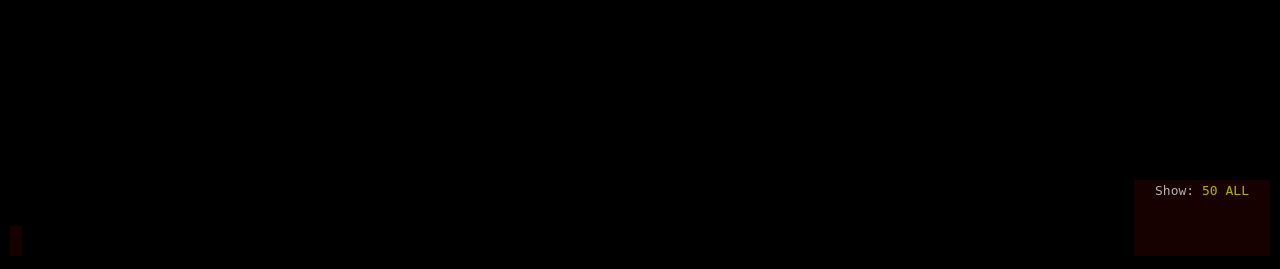
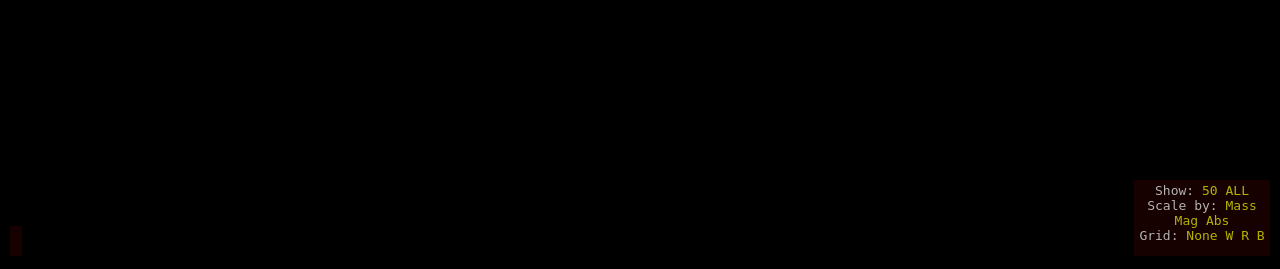
Before and after one commit to jaycrossler/procyon, a Django app: template procyon/starcatalog/templates/star_viewer.html in a window 1280 px wide. Shown: the part 534-803 px from the top of the page. Run offline with Django 3.2, Linux system fonts and the light colour scheme; the template is opened without the code that fills it: most values are stand-ins (such as "Sample title", 1, 10 or a date in 2020).

Commit message:
Improvements to star_viewer UI, can show by magnitude/mass

```diff
--- a/procyon/starcatalog/models.py
+++ b/procyon/starcatalog/models.py
@@ -71,8 +71,8 @@ class Star(models.Model):
     PMRA = models.FloatField(help_text="", blank=True, null=True)
     PMDec = models.FloatField(help_text="", blank=True, null=True)
     RV = models.FloatField(help_text="", blank=True, null=True)
-    mag = models.FloatField(help_text="Brightness from Earth", blank=True, null=True)
-    abs_mag = models.FloatField(help_text="Brightness from 10 parsecs", blank=True, null=True)
+    mag = models.FloatField(help_text="Brightness from Earth (-1 is brightest, 10 is dark. 5 steps = 100x difference)", blank=True, null=True)
+    abs_mag = models.FloatField(help_text="Brightness from 10 parsecs (-11 is brightest, 19 is darkest. 5 steps = 100x difference)", blank=True, null=True)
     spectrum = models.CharField(max_length=40, help_text="Color Spectrum", blank=True, null=True)
     color_index = models.FloatField(help_text="", blank=True, null=True)
     X = models.FloatField(help_text="Galactic X Coordinate", blank=True, null=True)
--- a/procyon/starcatalog/templates/star_viewer.html
+++ b/procyon/starcatalog/templates/star_viewer.html
@@ -35,8 +35,17 @@
 		</div>
 
 		<div id="details">
-			Show: <span onclick="star_viewer.init_object_points(50,false,false);">50</span>
-			<span onclick="star_viewer.init_object_points(5000,false,false);">ALL</span>
+			Show: <span onclick="star_viewer.init_object_points(50);">50</span>
+			<span onclick="star_viewer.init_object_points(5000);">ALL</span><br/>
+			Scale by: <span onclick="star_viewer.refresh_stars({scale:'mass'});">Mass</span>
+			<span onclick="star_viewer.refresh_stars({scale:'mag'});">Mag</span>
+			<span onclick="star_viewer.refresh_stars({scale:'abs_mag'});">Abs</span><br/>
+			Grid: <span onclick="star_viewer.remove_grid_lines();">None</span>
+			<span onclick="star_viewer.init_grid();">W</span>
+			<span onclick="star_viewer.init_grid({lightColor:0xff0000,darkColor:0x886666,rot:2});">R</span>
+			<span onclick="star_viewer.init_grid({lightColor:0x4444ee,darkColor:0x222288,rot:4});">B</span><br/>
+
+
 		</div>
 
 <script type="text/javascript">
--- a/procyon/starsystemmaker/space_helpers.py
+++ b/procyon/starsystemmaker/space_helpers.py
@@ -88,6 +88,8 @@ def closest_stars(item, star_model, distance=10, goal_count=140):
         star_handle['y'] = s.location.y
         star_handle['z'] = s.location.z
         star_handle['mass'] = s.guessed_mass or 0
+        star_handle['mag'] = s.star.mag or 0
+        star_handle['abs_mag'] = s.star.abs_mag or 0
         star_handle['dist'] = dist
         star_list.append(star_handle)
 
--- a/procyon/static/js/star_viewer.js
+++ b/procyon/static/js/star_viewer.js
@@ -1,15 +1,22 @@
 var star_viewer = {};
 
+//Viewer Settings:
 star_viewer.is_rendered = false;
-star_viewer.particles = [];
 star_viewer.lastClicked = null;
 star_viewer.lastColor = null;
 star_viewer.highlightLine = null;
 star_viewer.object_clicked = null;
+star_viewer.central_sun = null;
 star_viewer.show_sun = false;
-star_viewer.stars_to_show = 4;
-star_viewer.star_scale_default = .002;
-star_viewer.central_sun = null;
+
+star_viewer.particles = [];
+star_viewer.grid_lines = [];
+
+star_viewer.star_scale_default = .006;
+star_viewer.star_scale_multiplier_max = 4;
+star_viewer.star_scale_mode = 'abs_mag';
+
+star_viewer.neighbors_to_highlight = 4;
 star_viewer.bounds = 50;
 star_viewer.close_by_boundary = 0.5;
 star_viewer.initial_stars_shown = 400;
@@ -18,11 +25,18 @@ star_viewer.zoom_close_throttle = 15;
 star_viewer.zoom_out_throttle = 5;
 star_viewer.zoom_out_max = 120;
 star_viewer.star_canvas_size = 96;
-star_viewer.mass_rescale = 20;
-star_viewer.star_mass_max = 10;
 star_viewer.camera_movement_speed = 1;
 star_viewer.camera_look_speed = 0.005;
 
+star_viewer.grid_lineSteps = 12;
+star_viewer.grid_boxSize = 10;
+star_viewer.grid_lightEvery = 3;
+star_viewer.grid_dark_color = 0x333333;
+star_viewer.grid_light_color = 0x666666;
+star_viewer.grid_dark_opacity = 0.6;
+star_viewer.grid_light_opacity = 0.4;
+
+star_viewer.PI2 = Math.PI * 2;
 star_viewer.function_run_when_close = function(){
     var star = star_viewer.central_sun;
     console.log("Close to central star: " + star.name + " " + star.id);
@@ -30,14 +44,14 @@ star_viewer.function_run_when_close = function(){
 star_viewer.function_run_when_double_clicked = function(star){
     console.log(star.star_info.id);
 
-    if (star.star_info && star.star_info.id && !star.star_info.centered) {
+    if (star.star_info && typeof star.star_info.id=="number" && !star.star_info.centered) {
         var info = star.star_info;
         document.location.href="/maker/viewer/"+info.id;
     }
 
 };
-star_viewer.PI2 = Math.PI * 2;
 
+//===================
 var program = function ( context, color ) {
     context.fillStyle = color.__styleString;
     context.beginPath();
@@ -98,7 +112,11 @@ star_viewer.generateSunTexture=function(color, size, showShell, altColor) {
     context.fillRect( 0, 0, canvas.width, canvas.height );
     return canvas;
 };
-star_viewer.init_object_points=function(show_amount, isRedder, isHideDwarfs) {
+star_viewer.refresh_stars=function(options){
+    star_viewer.star_scale_mode=options.scale||'abs_mag';
+    star_viewer.init_object_points();
+};
+star_viewer.init_object_points=function(show_amount, isRedder) {
 
     show_amount = show_amount || star_viewer.initial_stars_shown || stars.length;
     var color_offset = (isRedder) ? 0x006050 : 0x000000;
@@ -185,7 +203,14 @@ star_viewer.init_object_points=function(show_amount, isRedder, isHideDwarfs) {
                 map: new THREE.Texture( star_viewer.generateSunTexture(color,1) ), blending: THREE.AdditiveBlending
             } );
 
-            var scale = star_viewer.size_based_on_star_mass(obj.mass);
+            var scale = star_viewer.star_scale_default;
+            if (star_viewer.star_scale_mode == 'mass') scale = star_viewer.size_based_on_star_mass(obj.mass);
+            if (star_viewer.star_scale_mode == 'mag') scale = star_viewer.size_based_on_mag(obj.mag);
+            if (star_viewer.star_scale_mode == 'abs_mag') scale = star_viewer.size_based_on_mag(obj.abs_mag, true);
+
+            if (i<5){
+                console.log (obj.name +": scale: "+scale + " mag:"+obj.mag + " abs_mag:"+obj.abs_mag);
+            }
 
             var location = {x:obj.x, y:obj.y, z:obj.z};
             if (star_viewer.central_sun && star_viewer.central_sun.x) {
@@ -212,12 +237,26 @@ star_viewer.init_object_points=function(show_amount, isRedder, isHideDwarfs) {
 star_viewer.size_based_on_star_mass=function(mass){
     var scale = star_viewer.star_scale_default;
     if (mass){
-        scale = star_viewer.star_scale_default + ((mass-1)/star_viewer.mass_rescale);
-        if (scale > (star_viewer.star_mass_max*star_viewer.star_scale_default)) scale = star_viewer.star_scale_default*star_viewer.star_mass_max;
-        if (scale < ((1/star_viewer.star_mass_max)*star_viewer.star_scale_default)) scale = star_viewer.star_scale_default*(1/star_viewer.star_mass_max);
+        scale = star_viewer.star_scale_default + ((mass-1)/20);
+        if (scale > (star_viewer.star_scale_multiplier_max*star_viewer.star_scale_default)) scale = star_viewer.star_scale_default*star_viewer.star_scale_multiplier_max;
+        if (scale < ((1/star_viewer.star_scale_multiplier_max)*star_viewer.star_scale_default)) scale = star_viewer.star_scale_default*(1/star_viewer.star_scale_multiplier_max);
     }
     return scale;
 };
+
+star_viewer.size_based_on_mag=function(mag, use_abs){
+    var scale = star_viewer.star_scale_default;
+
+    if (mag) {
+        var min = use_abs ? 12 : 7;
+        var max = use_abs ? -5 : 0;
+        var min_scale = star_viewer.star_scale_default /star_viewer.star_scale_multiplier_max;
+        var max_scale = star_viewer.star_scale_default * star_viewer.star_scale_multiplier_max;
+        scale = star_viewer.mlerp(min,max,mag,min_scale,max_scale);
+    }
+    return scale;
+};
+
 
 star_viewer.objectDoubleClicked=function(intersectClicked) {
     star_viewer.function_run_when_double_clicked(intersectClicked.object);
@@ -269,20 +308,21 @@ star_viewer.objectWasClicked=function(intersectClicked) {
     var closest_sorted = starscopy.sort( function ( a, b ) { return objectClicked.position.distanceTo (a.position)-objectClicked.position.distanceTo (b.position); } );
 
     var closest = [];
-    for (var i = 0; i < (star_viewer.stars_to_show*3); i++) {
+    for (var i = 0; i < (star_viewer.neighbors_to_highlight*3); i++) {
         //remove duplicate stars
         var star = closest_sorted[i];
         if (star.name != closest_sorted[i+1].name) {
             closest.push(closest_sorted[i]);
         }
-        if (closest.length > star_viewer.stars_to_show) break;
+        closest[closest.length-1].dist = objectClicked.position.distanceTo(star.position);
+        if (closest.length > star_viewer.neighbors_to_highlight) break;
     }
 
     document.getElementById("infolefttitle").innerHTML = "Neighbors:";
 
     var geometry = new THREE.Geometry();  //TODO: Not count system binaries
     //For the 4 nearest stars
-    for (var i = 1; i <= star_viewer.stars_to_show; i++) {
+    for (var i = 1; i <= star_viewer.neighbors_to_highlight; i++) {
         geometry.vertices.push( new THREE.Vertex( closest[0].position ) );
         geometry.vertices.push( new THREE.Vertex( closest[i].position ) );
         var star = stars[closest[i].starid];
@@ -293,10 +333,10 @@ star_viewer.objectWasClicked=function(intersectClicked) {
         var colorstar = new THREE.Color( color );
         doctab.style.backgroundColor = colorstar.rgbaString;
 
+        var dist = star_viewer.round(closest[i].dist * 3.26163344,1);
+
         doctab.innerHTML = "<nobr>"+i+": "+star.name+"</nobr><br/>"
-        doctab.innerHTML+= "ID: "+star.id+ " "+
-            parseInt(closest[0].position.distanceTo(closest[i].position))+" Parsec away"; //TODO: Change to LY
-//					doctab.appendChild(star_viewer.generateSunTexture(star.color,.8));
+        doctab.innerHTML+= "ID: "+star.id+ ", "+ dist +" LYs away";
 
     }
     var material = new THREE.LineBasicMaterial( { color: 0xff0000, opacity: 0.6 } );
@@ -306,30 +346,45 @@ star_viewer.objectWasClicked=function(intersectClicked) {
 };
 
 //=========================================
-star_viewer.init_grid=function() {
+star_viewer.remove_grid_lines=function(){
+    if (star_viewer.grid_lines.length){
+        //Grid exists, remove it
+        for (var l = star_viewer.grid_lines.length, i=l-1; i >= 0; i--) {
+            star_viewer.scene.removeObject(star_viewer.grid_lines[i]);
+        }
+    }
+};
+star_viewer.init_grid=function(options) {
+    options = options || {};
+    star_viewer.remove_grid_lines();
+
     // Grid
     var geometry = new THREE.Geometry();
     geometry.vertices.push( new THREE.Vertex( new THREE.Vector3( -1 * star_viewer.bounds, 0, 0 ) ) );
     geometry.vertices.push( new THREE.Vertex( new THREE.Vector3( star_viewer.bounds, 0, 0 ) ) );
 
-    var material = new THREE.LineBasicMaterial( { color: 0x888888, opacity: 0.8 } );
-    var lineSteps = 10;
-    for ( var i = 0; i <= lineSteps; i ++ ) {
-        var step = (200 *2) / lineSteps;
+    for ( var i = 0; i <= star_viewer.grid_lineSteps; i ++ ) {
+        var step = (star_viewer.grid_boxSize *2) / star_viewer.grid_lineSteps;
+
+        var is_light = (i% (options.rot||star_viewer.grid_lightEvery)==0);
+        var color = is_light ? options.darkColor || star_viewer.grid_dark_color : options.lightColor || star_viewer.grid_light_color;
+        var opacity = is_light ? star_viewer.grid_dark_opacity : star_viewer.grid_light_opacity;
+        var material = new THREE.LineBasicMaterial( { color: color, opacity: opacity } );
 
         var line = new THREE.Line( geometry, material );
         line.position.y = 0;
-        line.position.z = ( i * step ) - 200;
+        line.position.z = ( i * step ) - star_viewer.grid_boxSize;
         star_viewer.scene.addObject( line );
+        star_viewer.grid_lines.push( line );
 
         var line = new THREE.Line( geometry, material );
-        line.position.x = ( i * step ) - 200;
+        line.position.x = ( i * step ) - star_viewer.grid_boxSize;
         line.position.y = 0;
         line.rotation.y = Math.PI / 2;
         star_viewer.scene.addObject( line );
+        star_viewer.grid_lines.push( line );
 
     }
-    console.log('Grid created and added to star_viewer.scene.  star_viewer.sceneObjects now:'+star_viewer.scene.objects.length);
 };
 star_viewer.init_camera=function() {
     star_viewer.camera = new THREE.Camera( 60, window.innerWidth / window.innerHeight, 1, 10000 );
@@ -430,3 +485,36 @@ star_viewer.info=function(){
         console.log(star.x+' '+star.y+' '+star.z+' : '+dist);
     }
 };
+
+star_viewer.lerp = function(in_min, in_max, in_percent) {
+    return in_min + in_percent * (in_max - in_min);
+};
+star_viewer.mlerp = function(in_min, in_max, in_amount, out_min, out_max) {
+    var reverse = (in_min > in_max);
+    if (reverse) {
+        var in_temp = in_min;
+        in_min = in_max;
+        in_max = in_temp;
+    }
+    in_amount = star_viewer.clamp(in_amount,in_min,in_max);
+
+    var in_percent = (in_amount - in_min) / (in_max - in_min);
+    if (reverse) in_percent = 1-in_percent;
+
+
+    return star_viewer.lerp(out_min, out_max, in_percent);
+};
+star_viewer.clamp = function(value, min, max) {
+  return Math.min(Math.max(value, min), max);
+};
+star_viewer.round=function(num,digits){
+    var pow = Math.pow(10,digits || 2);
+    num = parseInt(num * pow) / pow;
+    if (num && num > 1000) {
+        num = star_viewer.numberWithCommas(parseInt(num))
+    }
+    return num;
+};
+star_viewer.numberWithCommas=function(x) {
+  return x.toString().replace(/\B(?=(\d{3})+(?!\d))/g, ",");
+};
```
Also changed, not shown: procyon/starsystemmaker/admin.py (+7 -1 lines).
